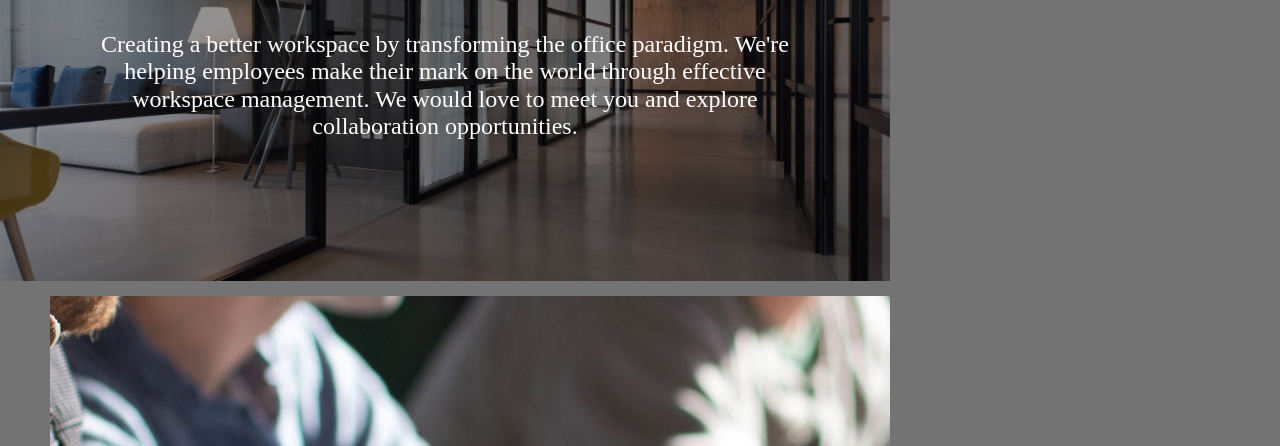
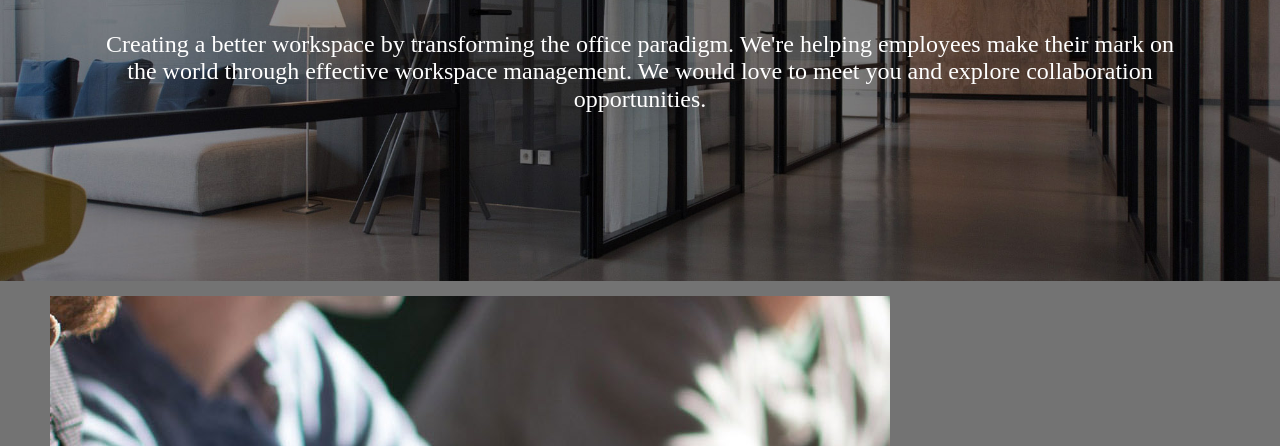
Before and after one commit to kkangtyy/hw3_2024, a plain HTML site: page index.html in a window 1280 px wide. Shown: the part 200-646 px from the top of the page. Drawn offline with Linux system fonts and the light colour scheme.

Commit message:
fixed background image grid-column for container

```diff
--- a/css/style.css
+++ b/css/style.css
@@ -132,9 +132,6 @@ nav ul li a:hover{
 
 
 /* Step 4: Write selector/rule property to style the container */
-/* h2{
-  text-align: center;
-} */
 .container{
   display: grid;
   grid-template-columns: 1fr 5fr 1fr;
@@ -145,7 +142,7 @@ nav ul li a:hover{
 first div in the grid  and place it in the grid. */
 .container > :first-child{
   background-image: url("../images/header.jpg");
-  grid-column: 1 / span 3;
+  grid-column: 1 / -1;
 }
 
 /* Steps 6 and 7: Write the selector/rule properties to add place the next elements in the next
```
